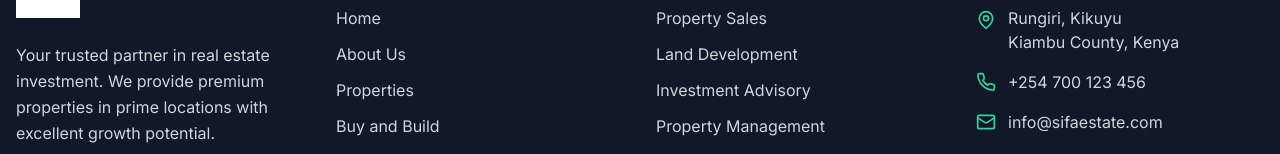
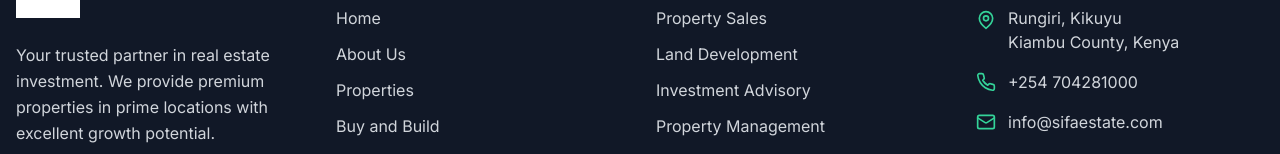
Before and after one commit to QATHAR9/azima, a React (Vite) app: page / in a window 1280 px wide. Shown: the part 2900-3054 px from the top of the page. Built offline with nearby package versions, Linux system fonts and the light colour scheme.

Commit message:
Updated Footer.tsx

```diff
--- a/src/components/Footer.tsx
+++ b/src/components/Footer.tsx
@@ -68,7 +68,7 @@ const Footer = () => {
               </div>
               <div className="flex items-center space-x-3">
                 <Phone className="w-5 h-5 text-emerald-400" />
-                <span className="text-gray-300">+254 700 123 456</span>
+                <span className="text-gray-300">+254 704281000</span>
               </div>
               <div className="flex items-center space-x-3">
                 <Mail className="w-5 h-5 text-emerald-400" />
```
